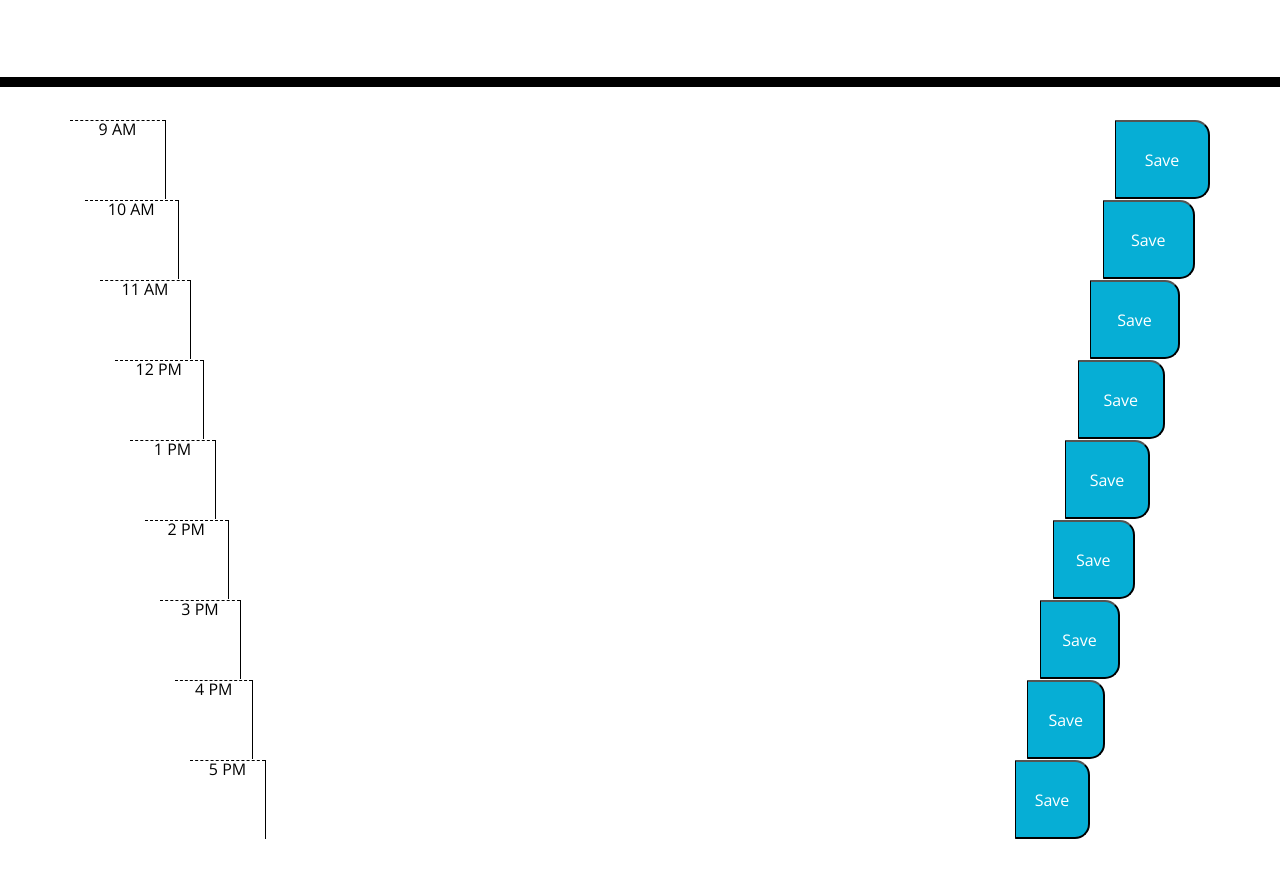
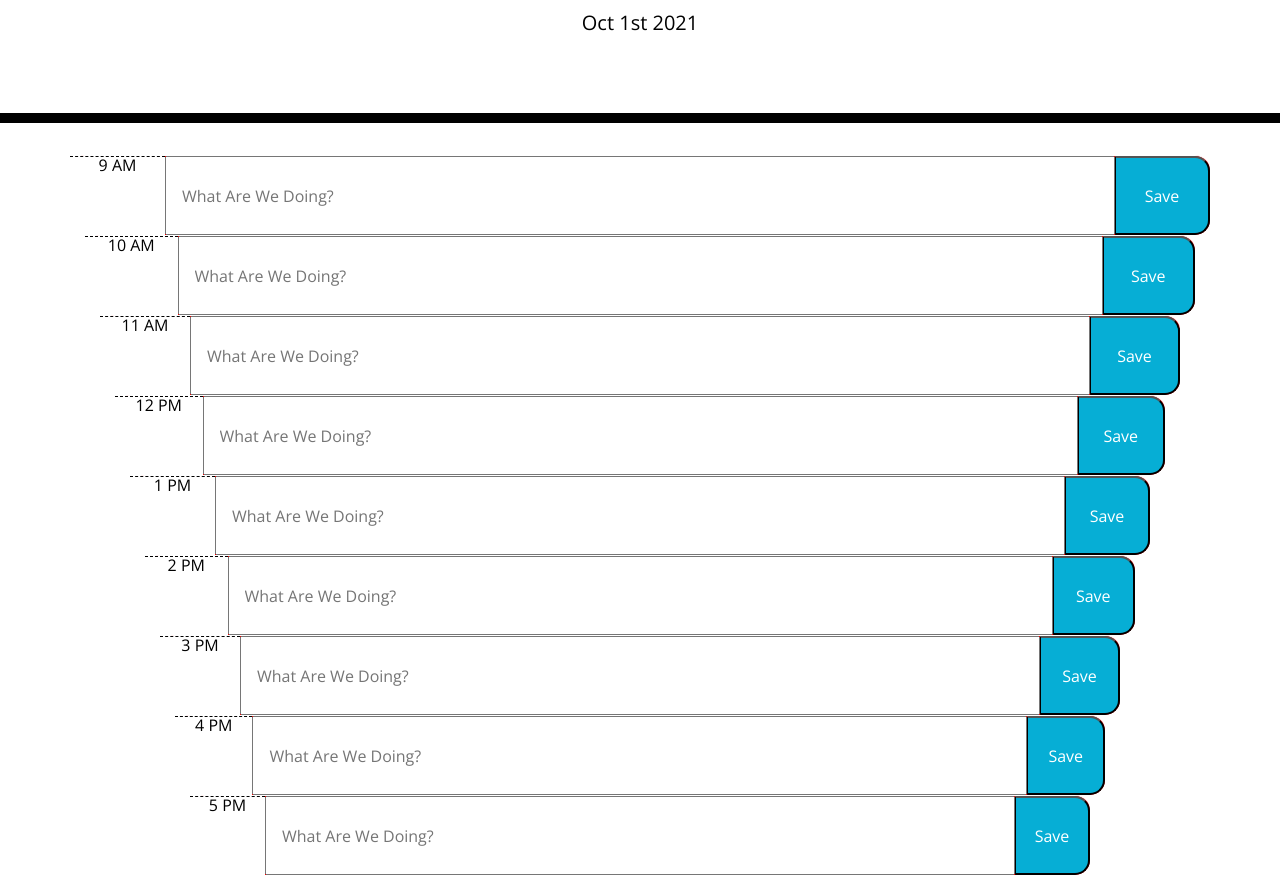
Before and after one commit to nskidmore7/Daily_Planner, a plain HTML site: page index.html in a window 1280 px wide. Shown: the part 181-1056 px from the top of the page. Before the commit the page ends 1020 px from the top, so only its background shows below. Drawn offline with nearby package versions, Linux system fonts and the light colour scheme; files that its build step writes are made by us from their sources.

Commit message:
JavaScripts

```diff
--- /dev/null
+++ b/assets/script.js
@@ -0,0 +1,51 @@
+var date = moment().format("MMM Do YYYY");
+
+$("#currentDay").append(date);
+
+
+
+function currentTime() {
+    var current = moment().hours()
+    var time = $('.time-block');
+}
+
+var timeOfday = ["9", "10", "11", "12", "13", "14", "15", "16", "17"]
+updatetime();
+
+function updatetime() {
+  var currentTime = moment().format('H');
+  for(var i = 0; i < timeOfday.length; i++) {
+
+    if (parseInt(timeOfday[i]) > currentTime) {
+      $("#" + timeOfday[i]).attr("style", "background-color: red");
+
+
+    }
+    else if (parseInt(timeOfday[i]) < currentTime) {
+      $("#" + timeOfday[i]).attr("style", "background-color: lightgray");
+
+    }
+    else if (parseInt(timeOfday[i]) == currentTime) {
+      $("#" + timeOfday[i]).attr("style", "background-color: green");
+
+    }
+  }
+}
+
+$(".rowBtn").on("click", function() {
+    var timeOfday = $(this).parent().attr("id");
+    var textContent = $("input").val().trim();
+
+    localStorage.setItem(timeOfday, textContent);
+    console.log(timeOfday, textContent);
+});
+
+$("#9").children("input").val(localStorage.getItem("9"));
+$("#10").children("input").val(localStorage.getItem("10"));
+$("#11").children("input").val(localStorage.getItem("11"));
+$("#12").children("input").val(localStorage.getItem("12"));
+$("#13").children("input").val(localStorage.getItem("13"));
+$("#14").children("input").val(localStorage.getItem("14"));
+$("#15").children("input").val(localStorage.getItem("15"));
+$("#16").children("input").val(localStorage.getItem("16"));
+$("#17").children("input").val(localStorage.getItem("17"));
--- a/index.html
+++ b/index.html
@@ -18,7 +18,7 @@
       href="https://fonts.googleapis.com/css?family=Open+Sans&display=swap"
       rel="stylesheet"
     />
-    <link rel="stylesheet" href="style.css" />
+    <link rel="stylesheet" href="./assets/style.css" />
     <title>Work Day Scheduler</title>
   </head>
 
@@ -28,61 +28,73 @@
       <p class="lead">A simple calendar app for scheduling your work day</p>
       <p id="currentDay" class="lead"></p>
     </header>
+
     <div class="container">
+
         <div class="row time-block" id="9">
           <div class="col-1 hour">9 AM</div>
-          <textarea class="col-10 schedule"></textarea>
+          <input type="text" id="9" class="col-10" placeholder="What Are We Doing?">
           <button class="col-1 saveBtn">Save</button>
         </div>
+
         <div class="container">
-            <div class="row time-block" id="9">
+            <div class="row time-block" id="10">
               <div class="col-1 hour">10 AM</div>
-              <textarea class="col-10 schedule"></textarea>
+              <input type="text" id="10" class="col-10" placeholder="What Are We Doing?">
               <button class="col-1 saveBtn">Save</button>
         </div>
+
         <div class="container">
-            <div class="row time-block" id="9">
+            <div class="row time-block" id="11">
               <div class="col-1 hour">11 AM</div>
-              <textarea class="col-10 schedule"></textarea>
+              <input type="text" id="11" class="col-10" placeholder="What Are We Doing?">
               <button class="col-1 saveBtn">Save</button>
         </div>
+
         <div class="container">
-            <div class="row time-block" id="9">
+            <div class="row time-block" id="12">
               <div class="col-1 hour">12 PM</div>
-              <textarea class="col-10 schedule"></textarea>
+              <input type="text" id="12" class="col-10" placeholder="What Are We Doing?">
               <button class="col-1 saveBtn">Save</button>
         </div>
+
         <div class="container">
-            <div class="row time-block" id="9">
+            <div class="row time-block" id="13">
               <div class="col-1 hour">1 PM</div>
-              <textarea class="col-10 schedule"></textarea>
+              <input type="text" id="13" class="col-10" placeholder="What Are We Doing?">
               <button class="col-1 saveBtn">Save</button>
         </div>
+
         <div class="container">
-            <div class="row time-block" id="9">
+            <div class="row time-block" id="14">
               <div class="col-1 hour">2 PM</div>
-              <textarea class="col-10 schedule"></textarea>
+              <input type="text" id="14" class="col-10" placeholder="What Are We Doing?">
               <button class="col-1 saveBtn">Save</button>
         </div>
+
         <div class="container">
-            <div class="row time-block" id="9">
+            <div class="row time-block" id="15">
               <div class="col-1 hour">3 PM</div>
-              <textarea class="col-10 schedule"></textarea>
+              <input type="text" id="15" class="col-10" placeholder="What Are We Doing?">
               <button class="col-1 saveBtn">Save</button>
         </div>
+
         <div class="container">
-            <div class="row time-block" id="9">
+            <div class="row time-block" id="16">
               <div class="col-1 hour">4 PM</div>
-              <textarea class="col-10 schedule"></textarea>
+              <input type="text" id="16" class="col-10" placeholder="What Are We Doing?">
               <button class="col-1 saveBtn">Save</button>
         </div>
+
         <div class="container">
-            <div class="row time-block" id="9">
+            <div class="row time-block" id="17">
               <div class="col-1 hour">5 PM</div>
-              <textarea class="col-10 schedule"></textarea>
+              <input type="text" id="17" class="col-10" placeholder="What Are We Doing?">
               <button class="col-1 saveBtn">Save</button>
         </div>
+
     <script src="https://cdnjs.cloudflare.com/ajax/libs/jquery/3.2.1/jquery.min.js"></script>
     <script src="https://cdnjs.cloudflare.com/ajax/libs/moment.js/2.24.0/moment.min.js"></script>
+    <script src="./assets/script.js"></script>
   </body>
 </html>
```
Lines whose indentation alone changed are shown as unchanged.
